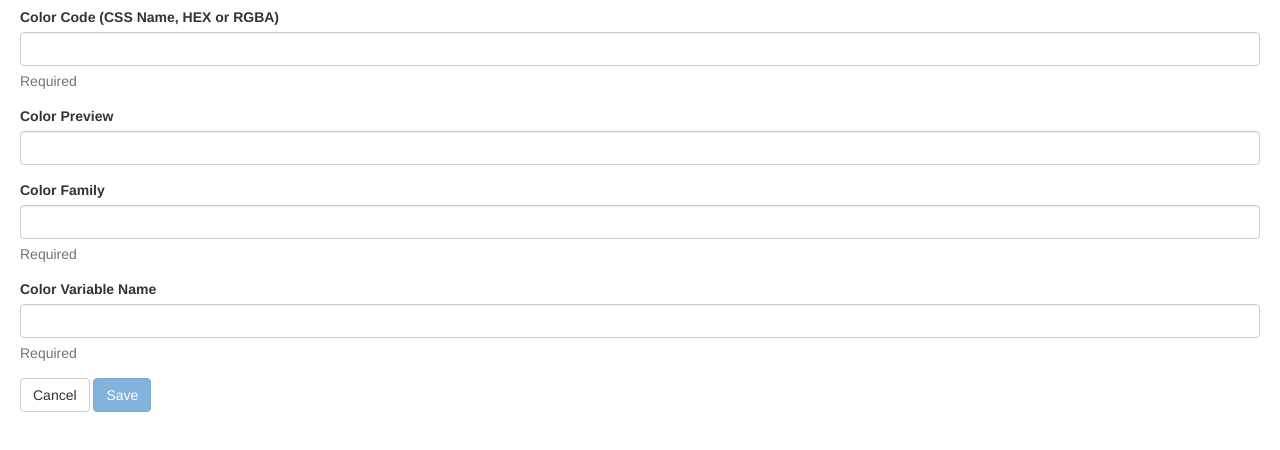
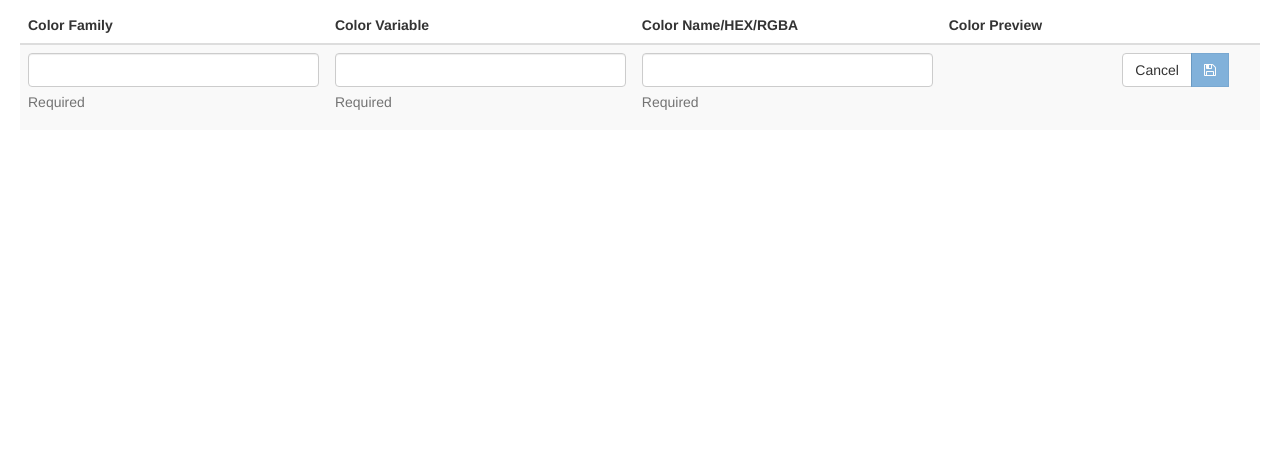
Before and after one commit to dreamyguy/color-consolidator, a website: page index.html at #/new in a window 1280 px wide. Shown: the part 76-526 px from the top of the page. Drawn offline with Linux system fonts and the light colour scheme.

Commit message:
Make edit/new page more similar to the list page and improve button styles

```diff
--- a/detail.html
+++ b/detail.html
@@ -1,24 +1,39 @@
 <form class="form-group" name="myForm">
-    <div class="form-group" ng-class="{error: myForm.colorCode.$invalid}">
-        <label class="control-label" for="colorCode">Color Code (CSS Name, HEX or RGBA)</label>
+<div class="table-responsive borderless">
+<table class="table table-striped borderless">
+    <thead>
+        <tr>
+            <th>Color Family</th>
+            <th>Color Variable</th>
+            <th>Color Name/HEX/RGBA</th>
+            <th>Color Preview</th>
+            <th class="centered">&nbsp;</th>
+        </tr>
+    </thead>
+    <tbody>
+        <tr>
+    <td class="borderless form-group" ng-class="{error: myForm.colorFamily.$invalid}">
+        <input type="text" class="form-control" name="colorFamily" ng-model="ccApp.colorFamily" required>
+        <span class="help-block" ng-show="myForm.colorFamily.$error.required">Required</span>
+    </td>
+    <td class="borderless form-group" ng-class="{error: myForm.colorVariable.$invalid}">
+        <input type="text" class="form-control" name="colorVariable" ng-model="ccApp.colorVariable" required>
+        <span class="help-block" ng-show="myForm.colorVariable.$error.required">Required</span>
+    </td>
+    <td class="borderless form-group" ng-class="{error: myForm.colorCode.$invalid}">
         <input type="text" class="form-control" name="colorCode" ng-model="ccApp.colorCode" required>
         <span class="help-block" ng-show="myForm.colorCode.$error.required">Required</span>
-    </div>
-    <div class="form-group">
-        <label class="control-label" for="colorPreview">Color Preview</label>
-        <div class="form-control" name="colorPreview" style="background-color: {{ccApp.colorCode}}"></div>
-    </div>
-    <div class="form-group" ng-class="{error: myForm.colorFamily.$invalid}">
-        <label class="control-label" for="colorFamily">Color Family</label>
-        <input type="text" class="form-control" name="colorFamily" ng-model="ccApp.colorFamily" required>
-        <span class="help-block" ng-show="myForm.colorFamily.$error.required">Required</span>
-    </div>
-    <div class="form-group" ng-class="{error: myForm.colorVariable.$invalid}">
-        <label class="control-label" for="colorVariable">Color Variable Name</label>
-        <input type="text" class="form-control" name="colorVariable" ng-model="ccApp.colorVariable" required>
-        <span class="help-block" ng-show="myForm.colorVariable.$error.required">Required</span>
-    </div>
-    <a href="#/" class="btn btn-default">Cancel</a>
-    <button type="button" class="btn btn-primary" ng-click="save()" ng-disabled="myForm.$invalid">Save</button>
-    <button type="button" class="btn btn-danger" ng-click="destroy()" ng-show="ccApp.$remove">Delete</button>
+    </td>
+    <td class="borderless form-group" style="background-color: {{ccApp.colorCode}}"></td>
+
+    <td class="borderless centered">
+        <div class="btn-group">
+            <a href="#/" class="btn btn-default">Cancel</a>
+            <button type="button" class="btn btn-primary" ng-click="save()" ng-disabled="myForm.$invalid"><i class="fa fa-floppy-o"></i></button>
+            <button type="button" class="btn btn-danger" ng-click="destroy()" ng-show="ccApp.$remove"><i class="fa fa-trash-o"></i></button>
+        </div>
+    </td>
+        </tr>
+    </tbody>
+</table>
 </form>
```
Also changed, not shown: list.html (+2 -2 lines).
